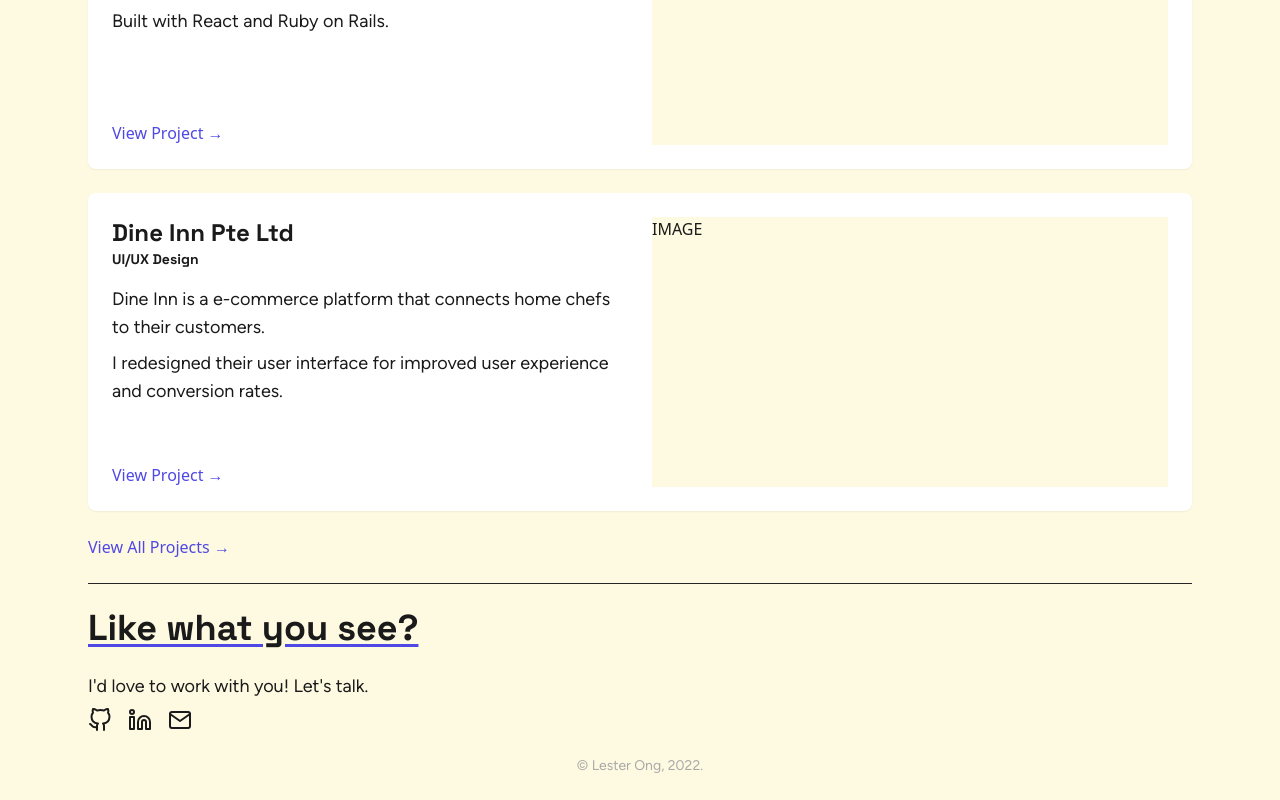
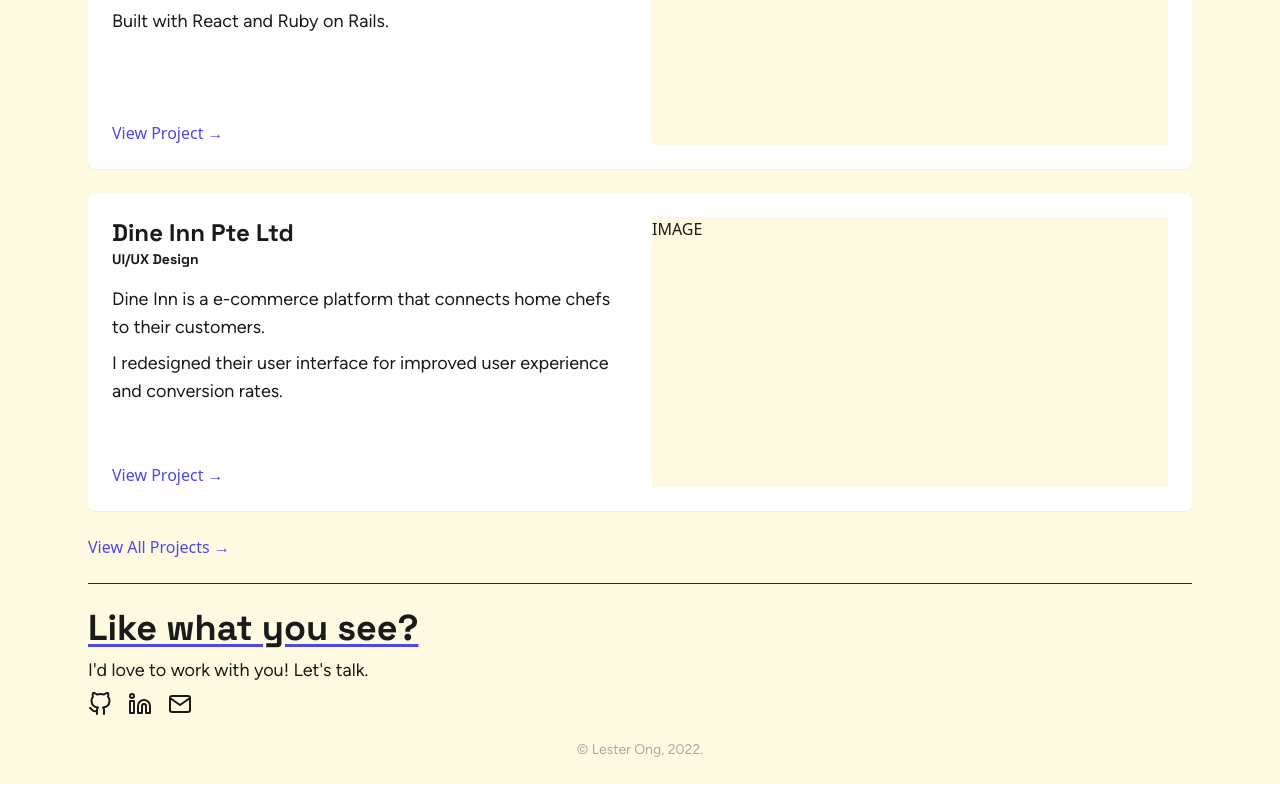
Before and after one commit to lesterong/lesterong.com, a React (Create React App) app: page / in a window 1280 px wide. Shown: the part 1529-2329 px from the top of the page. Built offline with nearby package versions, Linux system fonts and the light colour scheme.

Commit message:
Reduce margin in footer

```diff
--- a/src/sections/Footer.tsx
+++ b/src/sections/Footer.tsx
@@ -6,7 +6,7 @@ const Footer = () => (
   <Section color={Bgcolors.Beige}>
     <hr className="border-gray-200" />
     <h2 className="mt-6">Like what you see?</h2>
-    <p className="mt-6">I&apos;d love to work with you! Let&apos;s talk.</p>
+    <p className="mt-2">I&apos;d love to work with you! Let&apos;s talk.</p>
     <div className="mb-6 mt-2 flex space-x-4">
       <a href="https://www.github.com/lesterong/" target="_blank" rel="noopener noreferrer">
         <Contact.Github />
```
